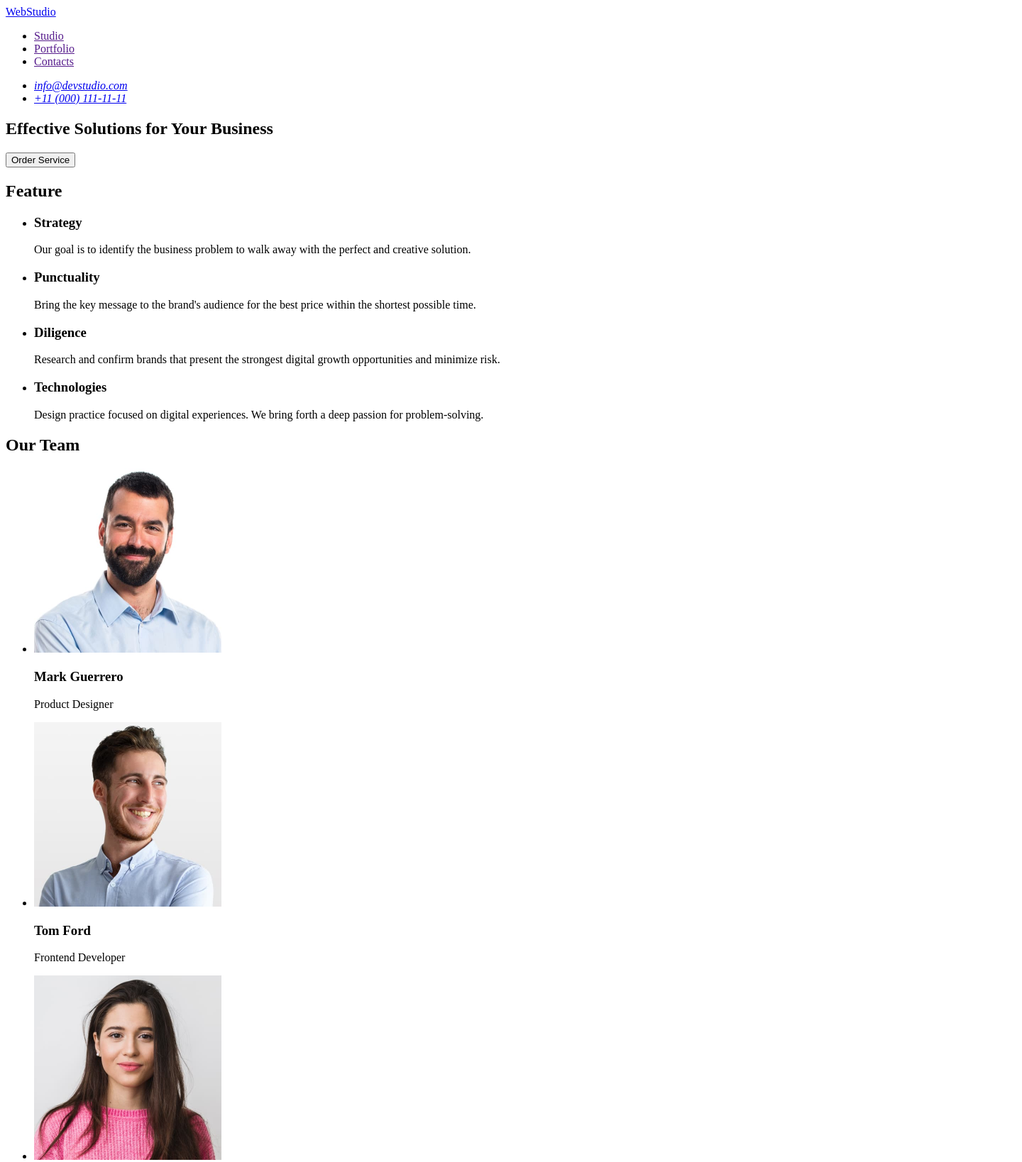
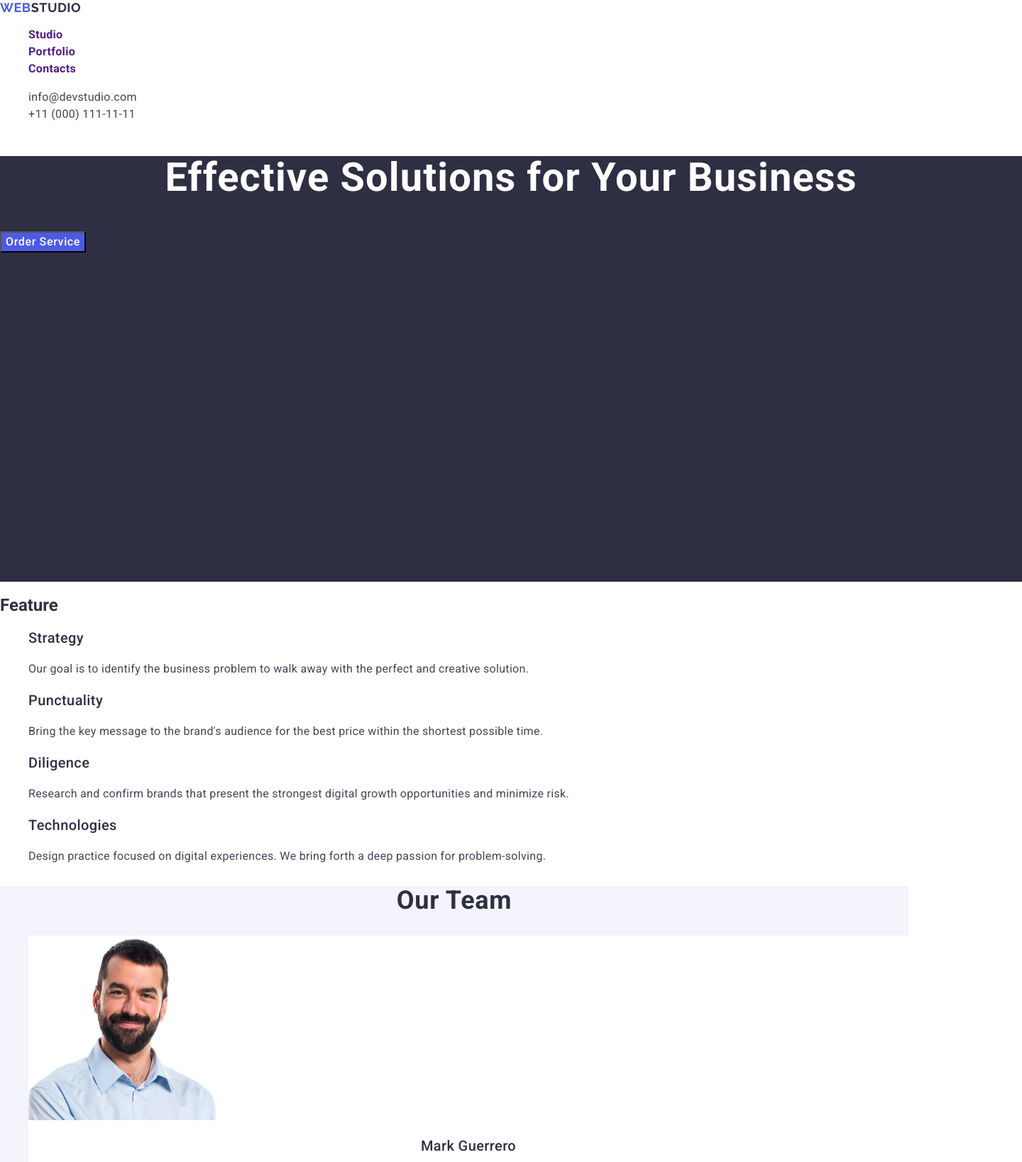
Before and after one commit to Iryna-Shenenko/goit-markup-hw-06, a plain HTML site: page index.html in a window 1280 px wide. Shown: the top 1638 px of the page at 71% size, 1440 px wide, since content can reach past the window. Drawn offline with nearby package versions, Linux system fonts and the light colour scheme.

Commit message:
add index file

```diff
--- /dev/null
+++ b/css/styles.css
@@ -0,0 +1,185 @@
+ul,
+ol {
+    list-style-type: none;
+}
+a {
+    text-decoration: none;
+}
+button {
+    cursor: pointer;
+}
+body {
+    font-family: "Roboto", sans-serif;
+    color: #2e2f42;
+    background-color: #ffffff;
+
+}
+.page-logo {
+font-family: "Raleway", sans-serif;
+    font-weight: 700;
+    font-size: 18px;
+    line-height: 1.16667;
+    letter-spacing: 0.03em;
+    text-transform: uppercase;
+    color: #4d5ae5;
+
+}
+.text-color {
+    font-family: "Raleway", sans-serif;
+        font-weight: 700;
+        font-size: 18px;
+        line-height: 1.16667;
+        letter-spacing: 0.03em;
+        text-transform: uppercase;
+        color: #2e2f42;
+}
+
+
+
+.navigation-menu-link {
+    font-weight: 700;
+    font-size: 16px;
+    line-height: 1.5;
+    letter-spacing: 0.02em;
+
+}
+.navigation-menu-link:hover,
+.navigation-menu-link:focus {
+   color: #404bbf;
+}
+.page-adress-menu-link {
+        font-weight: 400;
+        font-size: 16px;
+        line-height: 1.5;
+        letter-spacing: 0.02em;
+        color: #434455;
+        font-style: normal;
+}
+.page-adress-menu-link:hover,
+.page-adress-menu-link:focus {
+    color: #404bbf;
+}
+
+.main-box-one {
+    background: #2e2f42;
+    width: 1440px;
+        height: 600px;
+}
+.main-title {
+        font-weight: 700;
+        font-size: 56px;
+        line-height: 1.07143;
+        letter-spacing: 0.02em;
+        text-align: center;
+        color: #ffffff;
+}
+.order-service {
+    font-family: inherit;
+        font-weight: 500;
+        font-size: 16px;
+        line-height: 1.5;
+        letter-spacing: 0.04em;
+        color: #ffffff;
+        background: #4d5ae5;
+}
+.order-service:hover,
+.order-service:focus {
+    color: #404bbf;
+}
+.fearte-title {
+        font-weight: 500;
+        font-size: 20px;
+        line-height: 1.2;
+        letter-spacing: 0.02em;
+}
+.fearte-list-text {
+        font-weight: 400;
+        font-size: 16px;
+        line-height: 1.5;
+        letter-spacing: 0.02em;
+        color: #434455;
+}
+.main-box-three {
+    background: #f4f4fd;
+}
+.main-team {
+        font-weight: 700;
+        font-size: 36px;
+        line-height: 1.11111;
+        letter-spacing: 0.02em;
+        text-align: center;
+}
+.main-team-menu-item {
+        background: #ffffff;
+}
+.team-title {
+        font-weight: 500;
+        font-size: 20px;
+        line-height: 1.2;
+        letter-spacing: 0.02em;
+        text-align: center;
+
+}
+.team-list-text {
+        font-weight: 400;
+        font-size: 16px;
+        line-height: 1.5;
+        letter-spacing: 0.02em;
+        text-align: center;
+        color: #434455;
+}
+.main-portfolio {
+        font-weight: 700;
+        font-size: 36px;
+        line-height: 1.11111;
+        letter-spacing: 0.02em;
+        text-align: center;
+
+}
+.main-portfolio-menu-item {
+    background: #ffffff;
+}
+.portfolio-title {
+    font-family: "Roboto", sans-serif;
+        font-weight: 500;
+        font-size: 20px;
+        line-height: 1.2;
+        letter-spacing: 0.02em;
+
+}
+.portfolio-list-text {
+    font-family: "Roboto", sans-serif;
+        font-weight: 400;
+        font-size: 16px;
+        line-height: 1.5;
+        letter-spacing: 0.02em;
+        color: #434455;
+}
+.page-footer {
+background: #2e2f42;
+}
+.logo-footer {
+    font-family: "Raleway", sans-serif;
+        font-weight: 700;
+        font-size: 18px;
+        line-height: 1.16667;
+        letter-spacing: 0.03em;
+        text-transform: uppercase;
+        color: #4d5ae5;
+}
+.logo-footer-color {
+    font-family: "Raleway", sans-serif;
+        font-weight: 700;
+        font-size: 18px;
+        line-height: 1.16667;
+        letter-spacing: 0.03em;
+        text-transform: uppercase;
+        color: #f4f4fd;
+}
+.footer-list-text {
+        font-weight: 400;
+        font-size: 16px;
+        line-height: 1.5;
+        letter-spacing: 0.02em;
+        color: #f4f4fd;
+}
--- a/index.html
+++ b/index.html
@@ -4,109 +4,170 @@
     <meta charset="UTF-8">
     <meta name="viewport" content="width=device-width, initial-scale=1.0">
     <title>WEBSTUDIO</title>
+    <link rel="preconnect" href="https://fonts.googleapis.com">
+    <link rel="preconnect" href="https://fonts.gstatic.com" crossorigin>
+    <link
+        href="https://fonts.googleapis.com/css2?family=Raleway:ital,wght@0,100..900;1,100..900&family=Roboto:ital,wght@0,100;0,300;0,400;0,500;0,700;0,900;1,100;1,300;1,400;1,500;1,700;1,900&display=swap"
+        rel="stylesheet">
+    <link rel="stylesheet" href="https://cdnjs.cloudflare.com/ajax/libs/modern-normalize/2.0.0/modern-normalize.min.css">
+    <link rel="stylesheet" href="./css/styles.css">
 </head>
 <body>
     <!-- Шапка веб-сторінки -->
- <header>
- <nav>
-    <a href="./index.html">WebStudio</a>
-    <ul>
-        <li>
-            <a href="">Studio</a>
+ <header class="page-header">
+ <nav class="page-navigation">
+    <a class="page-logo" href="./index.html">WEB<span class="text-color">STUDIO</span></a>
+    <ul class="navigation-menu">
+        <li class="navigation-menu-item">
+        <a class="navigation-menu-link" href="">Studio</a>
         </li>
-        <li>
-            <a href="">Portfolio</a>
+        <li class="navigation-menu-item">
+            <a class="navigation-menu-link" href="">Portfolio</a>
         </li>
-        <li>
-            <a href="">Contacts</a>
+        <li class="navigation-menu-item">
+            <a class="navigation-menu-link" href="">Contacts</a>
         </li>
     </ul>
  </nav>
- <address>
-    <ul>
-        <li>
-            <a href="mailto:info@devstudio.com">info@devstudio.com</a>
+ <address class="page-adress">
+    <ul class="page-adress-menu">
+        <li class="page-adress-menu-item">
+            <a class="page-adress-menu-link" href="mailto:info@devstudio.com">info@devstudio.com</a>
         </li>
-        <li>
-            <a href="tel:+110001111111">+11 (000) 111-11-11</a>
+        <li class="page-adress-menu-item">
+            <a class="page-adress-menu-link" href="tel:+110001111111">+11 (000) 111-11-11</a>
         </li>
     </ul>
  </address>
  </header>
 
 <!-- ====HERO==== -->
-<main>
-    <section>
-        <h1>Effective Solutions
+<main class="main-hero">
+    <section class="main-box-one">
+        <h1 class="main-title">Effective Solutions
             for Your Business</h1>
-        <button type="button">Order Service</button>
+        <button class="order-service" type="button">Order Service</button>
     </section>
 
 
-    <section>
-        <h2>Feature</h2>
-        <ul>
-            <li>
-                <h3>Strategy</h3>
-                <p>Our goal is to identify the business
+    <section class="main-box-two">
+        <h2 class="maim-fearte">Feature</h2>
+        <ul class="main-fearte-menu">
+            <li class="main-fearte-menu-item">
+                <h3 class="fearte-title">Strategy</h3>
+                <p class="fearte-list-text">Our goal is to identify the business
                     problem to walk away with the perfect and creative solution.</p>
             </li>
-            <li>
-                <h3>Punctuality</h3>
-                <p>Bring the key message to the brand's audience for the best price within the shortest possible time.</p>
+            <li class="main-fearte-menu-item">
+                <h3 class="fearte-title">Punctuality</h3>
+                <p class="fearte-list-text">Bring the key message to the brand's audience for the best price within the shortest possible time.</p>
             </li>
-            <li>
-                <h3>Diligence</h3>
-                <p>Research and confirm brands that present the strongest digital growth opportunities and minimize risk.</p>
+            <li class="main-fearte-menu-item">
+                <h3 class="fearte-title">Diligence</h3>
+                <p class="fearte-list-text">Research and confirm brands that present the strongest digital growth opportunities and minimize risk.</p>
             </li>
-            <li>
-                <h3>Technologies</h3>
-                <p>Design practice focused on digital experiences. We bring forth a deep passion for problem-solving.</p>
+            <li class="main-fearte-menu-item">
+                <h3 class="fearte-title">Technologies</h3>
+                <p class="fearte-list-text">Design practice focused on digital experiences. We bring forth a deep passion for problem-solving.</p>
             </li>
         </ul>
     </section>
 
-    <section>
-        <h2>Our Team</h2>
-    <ul>
-        <li>
-                    <img src="./images/img1.jpg"
+    <section class="main-box-three">
+        <h2 class="main-team">Our Team</h2>
+    <ul class="main-team-menu">
+        <li class="main-team-menu-item">
+                    <img class="photo" src="./images/img1.jpg"
                     alt="Mark Guerrero avatar"
                     width="264">
-                    <h3>Mark Guerrero</h3>
-                    <p>Product Designer</p>
+                    <h3 class="team-title">Mark Guerrero</h3>
+                    <p class="team-list-text">Product Designer</p>
         </li>
-        <li>
-                <img src="./images/img2.jpg"
+        <li class="main-team-menu-item">
+                <img class="photo" src="./images/img2.jpg"
                 alt="Tom Ford avatar"
                 width="264">
-                <h3>Tom Ford</h3>
-                <p>Frontend Developer</p>
+                <h3 class="team-title">Tom Ford</h3>
+                <p class="team-list-text">Frontend Developer</p>
 
         </li>
-        <li>
-                <img src="./images/img3.jpg"
+        <li class="main-team-menu-item">
+                <img class="photo" src="./images/img3.jpg"
                 alt="Camila Garcia avatar"
                 width="264">
-                <h3>Camila Garcia</h3>
-                <p>Marketing</p>
+                <h3 class="team-title">Camila Garcia</h3>
+                <p class="team-list-text">Marketing</p>
 
         </li>
-        <li>
-                <img src="./images/img4.jpg"
+        <li class="main-team-menu-item">
+                <img class="photo" src="./images/img4.jpg"
                 alt="Daniel Wilson avatar"
                 width="264">
-                <h3>Daniel Wilson</h3>
-                <p>UI Designer</p>
+                <h3 class="team-title">Daniel Wilson</h3>
+                <p class="team-list-text">UI Designer</p>
 
         </li>
     </ul>
     </section>
 
+    <section class="main-box-four">
+    <h2 class="main-portfolio">Our Portfolio</h2>
+    <ul class="main-portfolio-menu">
+        <li class="main-portfolio-menu-item">
+            <img class="page-portfolio" src="./images/img_row1.jpg"
+            alt="Banking avatar"
+            width="360"
+            height="300">
+            <h3 class="portfolio-title">Banking App</h3>
+            <p class="portfolio-list-text">App</p>
+        </li>
+        <li class="main-portfolio-menu-item">
+            <img class="page-portfolio" src="./images/img_row2.jpg"
+            alt="Cashless avatar"
+            width="360"
+            height="300">
+            <h3 class="portfolio-title">Cashless Payment</h3>
+            <p class="portfolio-list-text">Marketing</p>
+        </li>
+        <li class="main-portfolio-menu-item">
+            <img class="page-portfolio" src="./images/img_row3.jpg"
+            alt="Meditation avatar"
+            width="360"
+            height="300">
+            <h3 class="portfolio-title">Meditation App</h3>
+            <p class="portfolio-list-text">App</p>
+        </li>
+        <li class="main-portfolio-menu-item">
+            <img class="page-portfolio" src="./images/img_row4.jpg"
+            alt="Taxi avatar"
+            width="360"
+            height="300">
+            <h3 class="portfolio-title">Taxi Service</h3>
+            <p class="portfolio-list-text">Marketing</p>
+        </li>
+        <li class="main-portfolio-menu-item">
+            <img class="page-portfolio" src="./images/img_row5.jpg"
+            alt="Illustrations avatar"
+            width="360"
+            height="300">
+            <h3 class="portfolio-title">Screen Illustrations</h3>
+            <p class="portfolio-list-text">Design</p>
+        </li>
+        <li class="main-portfolio-menu-item">
+            <img class="page-portfolio" src="./images/img_row6.jpg"
+            alt="Courses avatar"
+            width="360"
+            height="300">
+            <h3 class="portfolio-title">Online Courses</h3>
+            <p class="portfolio-list-text">Marketing</p>
+        </li>
+    </ul>
+    </section>
+
 </main>
-<footer>
-    <a href="./index.html">WebStudio</a>
-    <p>Increase the flow of customers and
+<footer class="page-footer">
+    <a  class="logo-footer" href="./index.html">WEB<span class="logo-footer-color">STUDIO</span></a>
+    <p class="footer-list-text">Increase the flow of customers and
             sales for your business with digital
             marketing & growth solutions.</p>
 </footer>
```
Also changed, not shown: images/img_row1.jpg (added), images/img_row2.jpg (added), images/img_row3.jpg (added), images/img_row4.jpg (added), images/img_row5.jpg (added), images/img_row6.jpg (added), 1 other file.
